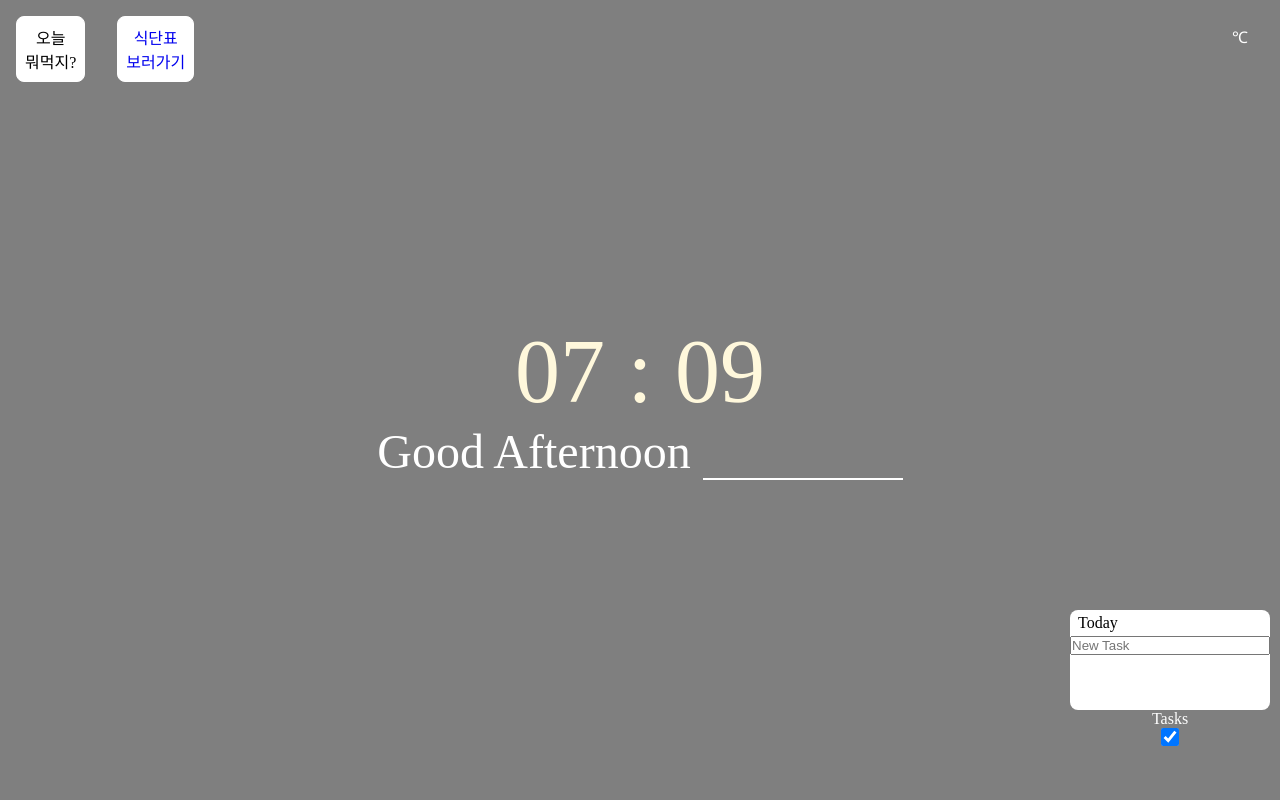
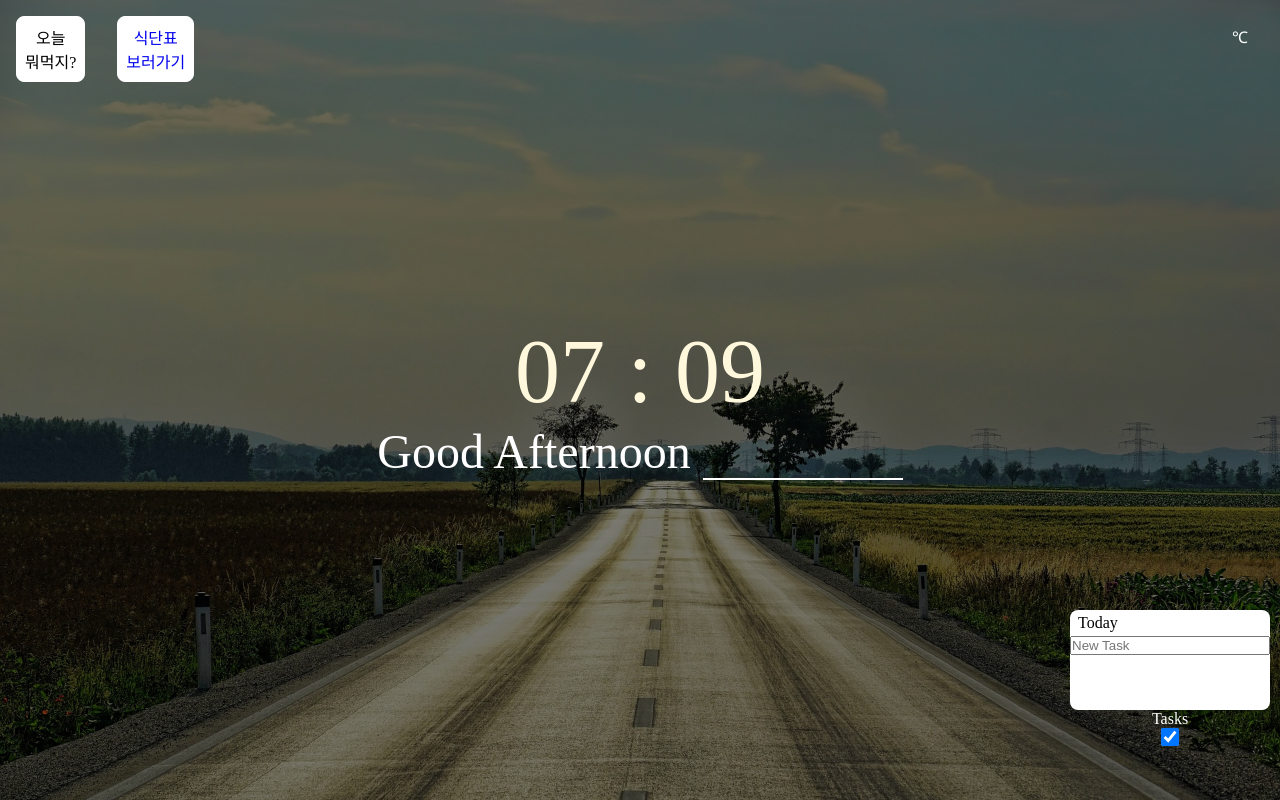
Before and after one commit to ntw94/my_momentum, a plain HTML site: page index.html in a window 1280 px wide. Drawn offline with nearby package versions, Linux system fonts and the light colour scheme; the site is published under a folder, as on GitHub Pages, so addresses that start at the root find nothing; no server answers.

Commit message:
이미지 경로 수정

```diff
--- a/index.html
+++ b/index.html
@@ -24,7 +24,7 @@
              height: 100vh;
             background-image:
                     linear-gradient(rgba(0, 0, 0, 0.5), rgba(0, 0, 0, 0.5)),
-                    url(/image.jpg);
+                    url(image.jpg);
             background-size: cover;
             background-repeat: no-repeat;
             display: flex;
```
